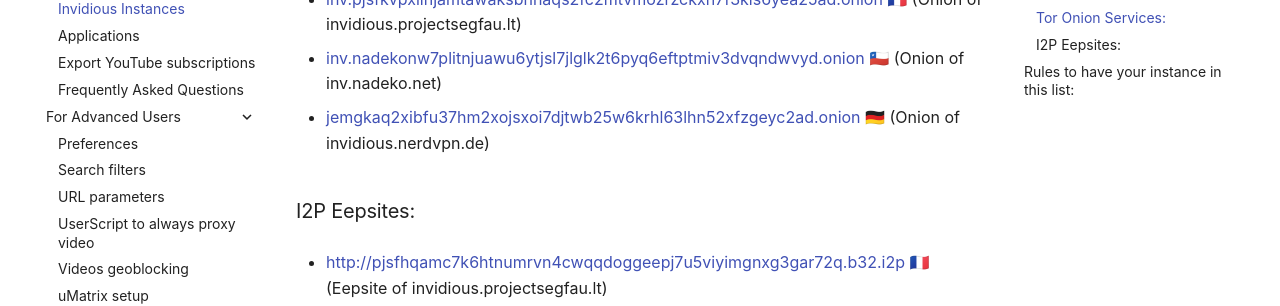
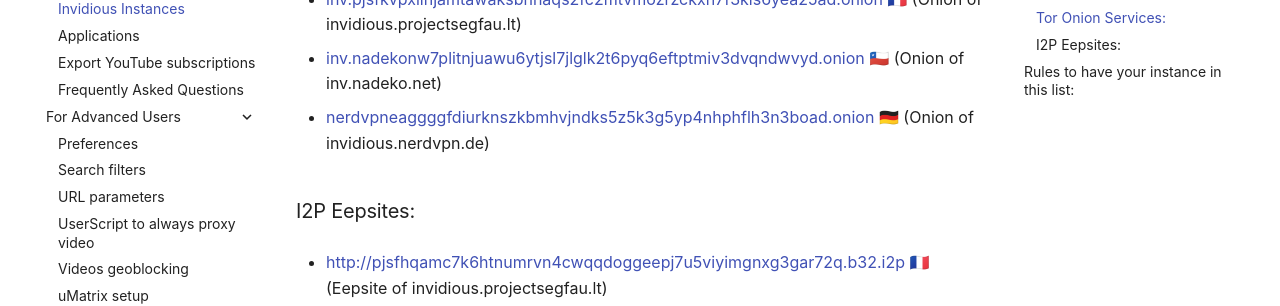
Before and after one commit to iv-org/documentation, an MkDocs documentation site: the page built from docs/instances.md, in a window 1280 px wide and 900 px high, scrolled down 1475 px. Shown: the part 153-459 px from the top of the window. Built offline with MkDocs 1.6.1 and Material for MkDocs 9.7.7, drawn with Linux system fonts in a browser that asks for light colours; comment, search, counter and statistics services are not loaded.

Commit message:
Update onion instance of invidious.nerdvpn.de

```diff
--- a/docs/instances.md
+++ b/docs/instances.md
@@ -72,7 +72,7 @@
 
 * [inv.nadekonw7plitnjuawu6ytjsl7jlglk2t6pyq6eftptmiv3dvqndwvyd.onion](http://inv.nadekonw7plitnjuawu6ytjsl7jlglk2t6pyq6eftptmiv3dvqndwvyd.onion) 🇨🇱 (Onion of inv.nadeko.net)
 
-* [jemgkaq2xibfu37hm2xojsxoi7djtwb25w6krhl63lhn52xfzgeyc2ad.onion](http://jemgkaq2xibfu37hm2xojsxoi7djtwb25w6krhl63lhn52xfzgeyc2ad.onion) 🇩🇪 (Onion of invidious.nerdvpn.de)
+* [nerdvpneaggggfdiurknszkbmhvjndks5z5k3g5yp4nhphflh3n3boad.onion](http://nerdvpneaggggfdiurknszkbmhvjndks5z5k3g5yp4nhphflh3n3boad.onion) 🇩🇪 (Onion of invidious.nerdvpn.de)
 
 ### I2P Eepsites:
 
```
